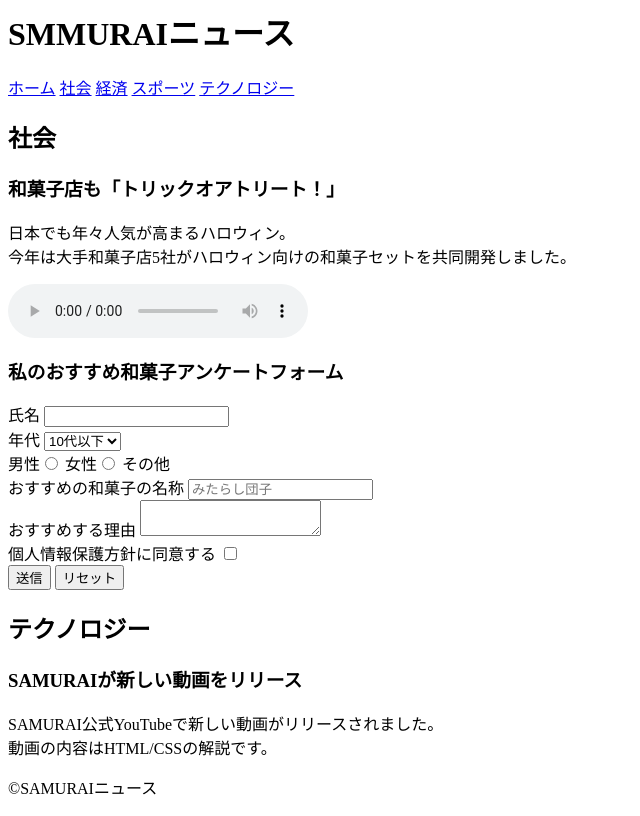
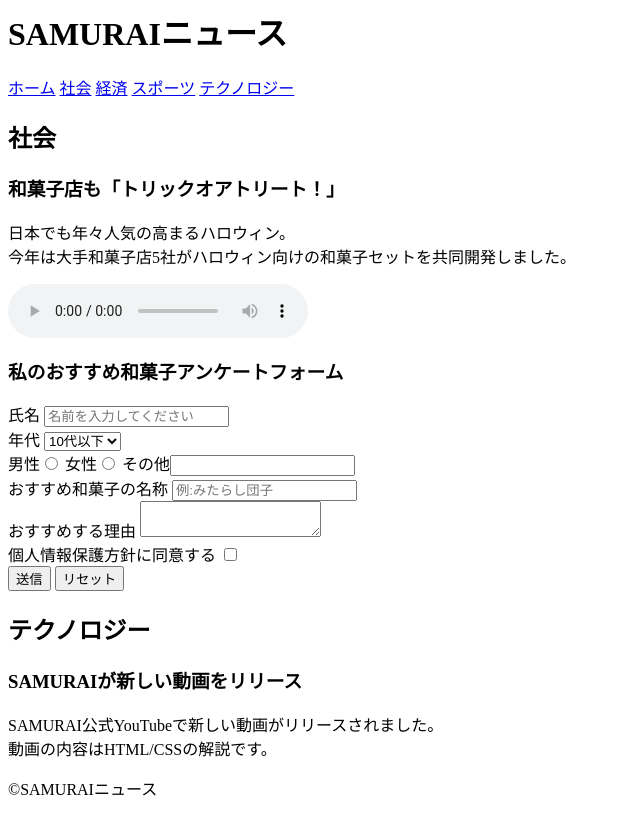
Before and after one commit to createsamurai/html-css-basic-kadai, a plain HTML site: page kadai_008/kadai_008.html in a window 1280 px wide. Shown: the whole page, without its empty margins (0-640 px from the left). Drawn offline with Linux system fonts and the light colour scheme.

Commit message:
Add files via upload

```diff
--- a/kadai_008/kadai_008.html
+++ b/kadai_008/kadai_008.html
@@ -8,7 +8,7 @@
 </head>
 <body>
   <header>
-    <h1>SMMURAIニュース</h1>
+    <h1>SAMURAIニュース</h1>
     <nav>
       <a href="https://www.sejuku.net/">ホーム</a>
       <a href="https://www.sejuku.net/">社会</a>
@@ -22,7 +22,7 @@
       <h2>社会</h2>
       <section>
         <h3>和菓子店も「トリックオアトリート！」</h3>
-        <p>日本でも年々人気が高まるハロウィン。
+        <p>日本でも年々人気の高まるハロウィン。
           <br>今年は大手和菓子店5社がハロウィン向けの和菓子セットを共同開発しました。</p>
         <audio src="ichi.mp3" controls></audio>
       </section>
@@ -30,7 +30,7 @@
         <h3>私のおすすめ和菓子アンケートフォーム</h3>
         <form>
           <label>氏名</label>
-          <input type="text"　placeholder="名前を入力してください">
+          <input type="text" placeholder="名前を入力してください">
           <br>
 
           <label>年代</label>
@@ -42,13 +42,13 @@
           </select>
             <br>
 
-            <label>男性</label><input type="radio" name="geder">
+            <label>男性</label><input type="radio" name="gender">
             <label>女性</label><input type="radio" name="gender">
-            <label>その他</label><inputo tyep="radio" name="gender">
+            <label>その他</label><input tyep="radio" name="gender">
             <br>
 
-            <label>おすすめの和菓子の名称</label>
-            <input type="text" placeholder="みたらし団子">
+            <label>おすすめ和菓子の名称</label>
+            <input type="text" placeholder="例:みたらし団子">
             <br>
 
             <label>おすすめする理由</label>
```
